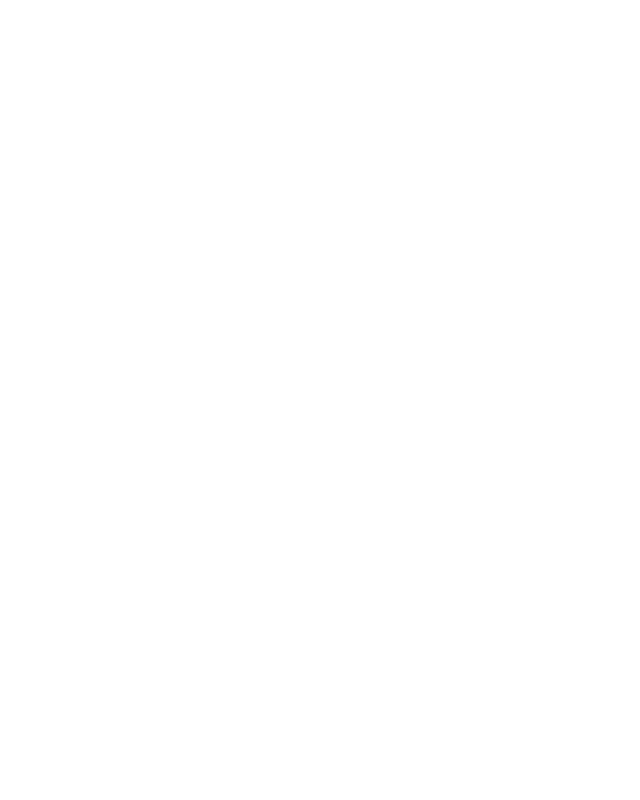
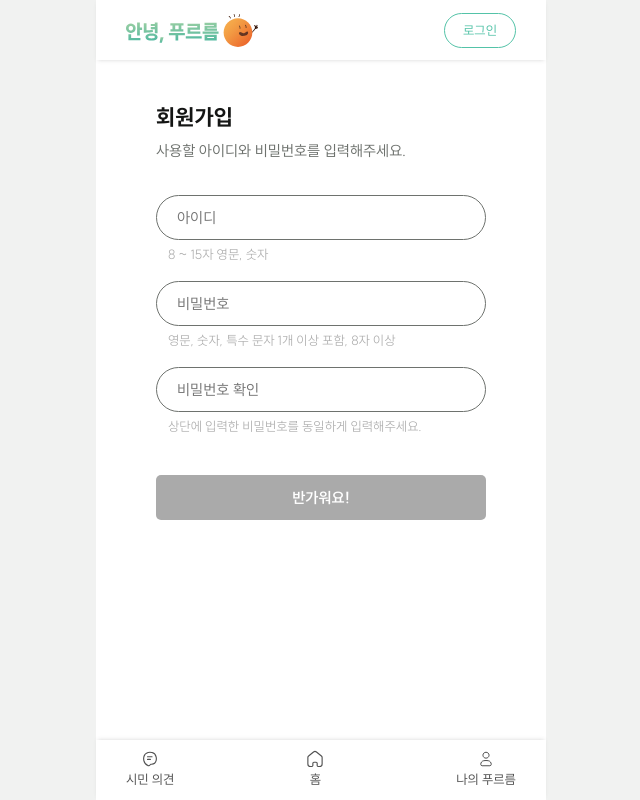
Before and after one commit to Gong-Back/pureureum-mobile-client, a Next.js app: page /auth/register in a window 1280 px wide. Before the commit this address had no page. Shown: the whole page, without its empty margins (319-959 px from the left). Built offline with nearby package versions, Linux system fonts and the light colour scheme.

Commit message:
feat: 로그인, 회원가입 페이지 UI 구축 및 폼 적용

```diff
--- /dev/null
+++ b/src/components/template/LoginTemplate/index.tsx
@@ -0,0 +1,3 @@
+import LoginTemplate from './LoginTemplate';
+
+export default LoginTemplate;
--- a/src/components/template/RegisterTemplate/RegisterTemplate.style.tsx
+++ b/src/components/template/RegisterTemplate/RegisterTemplate.style.tsx
@@ -1,19 +1,18 @@
 import styled from '@emotion/styled';
 
-export const Wrapper = styled.section`
+export const Wrapper = styled.div`
   display: flex;
   flex-direction: column;
-  justify-content: space-between;
-  gap: 55px 0px;
+  padding: 100px 60px 60px;
 
-  width: 400px;
-  margin: 128px auto 0px auto;
+  gap: 32px 0;
 `;
+
 
 export const Header = styled.header`
   display: flex;
   flex-direction: column;
-  gap: 10px 0px;
+  gap: 4px 0px;
 `;
 
 export const VisibleSection = styled.div`
@@ -21,10 +20,15 @@ export const VisibleSection = styled.div`
   overflow: hidden;
 `;
 
-export const Section = styled.section`
-  display: flex;
-  gap: 16px 0px;
-`;
+export const Section = styled.section<{ currentRegisterStep: number }>(
+  ({ currentRegisterStep }) => ({
+    display: 'flex',
+    gap: '16px 0px',
+
+    transform: `translateX(${-100 * currentRegisterStep}%)`,
+    transition: '0.25s all ease-in-out',
+  }),
+);
 
 export const Footer = styled.footer`
   display: flex;
@@ -40,8 +44,8 @@ export const Footer = styled.footer`
 export const Feedback = styled.p(({ theme }) => {
   const { colors, fonts } = theme;
   return {
-    ...fonts.mobile.caption,
     margin: '0px',
     color: colors.caption,
+    ...fonts.mobile.caption,
   };
 });
--- a/src/components/template/RegisterTemplate/RegisterTemplate.tsx
+++ b/src/components/template/RegisterTemplate/RegisterTemplate.tsx
@@ -1,4 +1,5 @@
 import { useRouter } from 'next/router';
+import { useCallback } from 'react';
 
 import {
   FormProvider,
@@ -11,13 +12,25 @@ import { ApiErrorInstance } from '@/apis/API';
 import { AuthRepository } from '@/apis/auth';
 import Button from '@/components/common/Button';
 import Text from '@/components/common/Text';
-import PersonalDataForm from '@/components/domain/Register/PersonalDataForm';
+import AccountForm from '@/components/domain/Auth/AccountForm';
+import PersonalDataForm from '@/components/domain/Auth/PersonalDataForm';
+import REGISTER_FALLBACK from '@/constants/fallback/register';
 import { COLORS } from '@/constants/styles';
 import { type AuthFormType } from '@/constants/types';
-import { type RegisterProps } from '@/pages/auth/register';
 import ValidationUtil from '@/utils/validation';
 
 import * as style from './RegisterTemplate.style';
+
+const RegisterStepHeader = [
+  {
+    title: '회원가입',
+    subtitle: '사용할 아이디와 비밀번호를 입력해주세요.',
+  },
+  {
+    title: '환영해요 👋',
+    subtitle: '당신의 몇 가지 정보가 궁금해요!',
+  },
+];
 
 const today = new Date();
 const [currentYear, currentMonth, currentDay] = [
@@ -26,42 +39,68 @@ const [currentYear, currentMonth, currentDay] = [
   today.getUTCDate(),
 ];
 
-const RegisterTemplate = ({ socialType, socialEmail }: RegisterProps) => {
+const RegisterTemplate = () => {
   const router = useRouter();
   const formMethods = useForm<AuthFormType['register']>({
     defaultValues: {
+      email: '',
+      password: '',
+      confirmPassword: '',
       name: '',
       birthday: [currentYear, currentMonth, currentDay],
       gender: 'MALE',
+      currentStep: 0,
     },
   });
   const {
     control,
+    setValue,
     setError,
     formState: { errors },
     handleSubmit,
   } = formMethods;
 
-  const [name, birthday] = useWatch({
-    control,
-    name: ['name', 'birthday'],
-  });
+  const [name, email, password, confirmPassword, birthday, currentStep] =
+    useWatch({
+      control,
+      name: [
+        'name',
+        'email',
+        'password',
+        'confirmPassword',
+        'birthday',
+        'currentStep',
+      ],
+    });
 
-  const shouldCheckCurrentStep = !!(
-    ValidationUtil.validateName(name) &&
-    ValidationUtil.validateBirthDay(birthday)
-  );
+  console.log({name, email, password, confirmPassword, birthday, currentStep})
+
+  const { title, subtitle } = RegisterStepHeader[currentStep];
+
+  // 다음 스텝으로 넘어가기 위한 조건을 충족했는지를 판별하는 함수 shouldCheckCurrentStep
+  const shouldCheckCurrentStep = useCallback(() => {
+    switch (currentStep) {
+      case 0:
+        return !!(
+          ValidationUtil.validateEmail(email) &&
+          password &&
+          password === confirmPassword
+        );
+      case 1:
+        return !!(
+          ValidationUtil.validateName(name) &&
+          ValidationUtil.validateBirthDay(birthday)
+        );
+      default:
+        return false;
+    }
+  }, [currentStep, email, password, confirmPassword, name, birthday]);
 
   const register: SubmitHandler<AuthFormType['register']> = async (
     submittedData,
   ) => {
     try {
-      // 이후 최종적으로 유저의 정보를 인계하여 회원가입 처리를 완료시킨다.
-      await AuthRepository.registerAsync({
-        ...submittedData,
-        email: socialEmail,
-        socialType,
-      });
+      await AuthRepository.registerAsync(submittedData);
       router.replace('/auth/login');
     } catch (error) {
       if (error instanceof ApiErrorInstance) {
@@ -73,20 +112,52 @@ const RegisterTemplate = ({ socialType, socialEmail }: RegisterProps) => {
     }
   };
 
+  const handleCurrentStep = () => {
+    switch (currentStep) {
+      case 0: {
+        if (!ValidationUtil.validatePassword(password)) {
+          setError('root', { message: REGISTER_FALLBACK.INVALID_PASSWORD });
+          return;
+        }
+        if (confirmPassword !== password) {
+          setError('root', { message: REGISTER_FALLBACK.NOT_MATCH_PASSWORDS });
+          return;
+        }
+        setValue('currentStep', currentStep + 1);
+        break;
+      }
+      case 1: {
+        if (!ValidationUtil.validateName(name)) {
+          setError('root', { message: REGISTER_FALLBACK.INVALID_NAME });
+          return;
+        }
+        if (!ValidationUtil.validateBirthDay(birthday)) {
+          setError('root', { message: REGISTER_FALLBACK.INVALID_BIRTHDAY });
+          return;
+        }
+        handleSubmit(register)();
+        break;
+      }
+      default:
+        break;
+    }
+  };
+
   return (
     // eslint-disable-next-line react/jsx-props-no-spreading
     <FormProvider {...formMethods}>
       <style.Wrapper>
         <style.Header>
           <Text color={COLORS.grayscale.dark} fontStyleName="subtitle1">
-            환영해요 👋
+            {title}
           </Text>
-          <Text color={COLORS.grayscale.gray500} fontStyleName="body1R">
-            당신의 몇 가지 정보가 궁금해요!
+          <Text color={COLORS.grayscale.gray500} fontStyleName="body2R">
+            {subtitle}
           </Text>
         </style.Header>
         <style.VisibleSection>
-          <style.Section>
+          <style.Section currentRegisterStep={currentStep}>
+            <AccountForm />
             <PersonalDataForm />
           </style.Section>
         </style.VisibleSection>
@@ -96,12 +167,12 @@ const RegisterTemplate = ({ socialType, socialEmail }: RegisterProps) => {
           ) : null}
           <Button
             themeColor={
-              shouldCheckCurrentStep
+              shouldCheckCurrentStep()
                 ? COLORS.primary.default
                 : COLORS.grayscale.gray400
             }
             isFilled
-            onClick={handleSubmit(register)}
+            onClick={handleCurrentStep}
             sizeType="large"
             className="confirm-button"
           >
--- a/src/pages/auth/login.tsx
+++ b/src/pages/auth/login.tsx
@@ -1,4 +1,6 @@
-// TODO
-const Login = () => <>login</>;
+import LoginTemplate from '@/components/template/LoginTemplate';
+
+
+const Login = () => <LoginTemplate/>;
 
 export default Login;
--- a/src/pages/auth/register.tsx
+++ b/src/pages/auth/register.tsx
@@ -1,35 +1,5 @@
-import { GetServerSideProps } from 'next';
+import RegisterTemplate from '@/components/template/RegisterTemplate';
 
-import RegisterTemplate from '@/components/template/RegisterTemplate';
-import { SocialPlatformType } from '@/constants/types';
-
-// NOTICE: Server - Side 에서 사전에 OAuth2 로 가입되었는지를 체크하고, 관련 정보를 주입한다.
-export const getServerSideProps: GetServerSideProps = async (ctx) => {
-  const { socialType = null, email: socialEmail = null } = ctx.query;
-
-  if (!socialType || !socialEmail) {
-    return {
-      redirect: {
-        destination: '/auth/login',
-        permanent: true,
-      }
-    }
-  }
-
-  return {
-    props: { socialType, socialEmail },
-  };
-};
-
-export interface RegisterProps {
-  /** OAuth2 로 회원가입 진행 시, 가입을 진행한 플랫폼 정보 */
-  socialType: SocialPlatformType;
-  /** OAuth2 로 회원가입 진행 시, 서버에서 임시 가공된 유저 Email 값 */
-  socialEmail: string;
-}
-
-const Register = ({ socialType, socialEmail }: RegisterProps) => (
-  <RegisterTemplate socialEmail={socialEmail} socialType={socialType} />
-);
+const Register = () => <RegisterTemplate />;
 
 export default Register;
```
Also changed, not shown: src/components/template/LoginTemplate/LoginTemplate.style.tsx (added, +27 -0 lines), src/components/template/LoginTemplate/LoginTemplate.tsx (added, +41 -0 lines).
